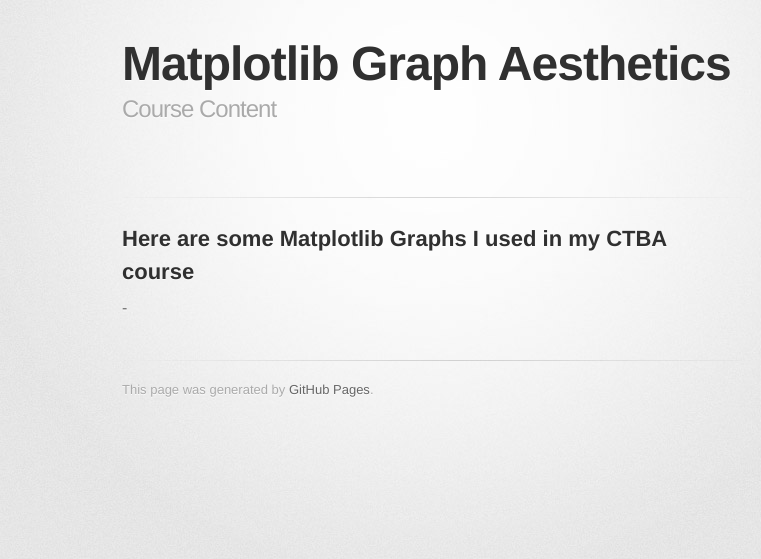
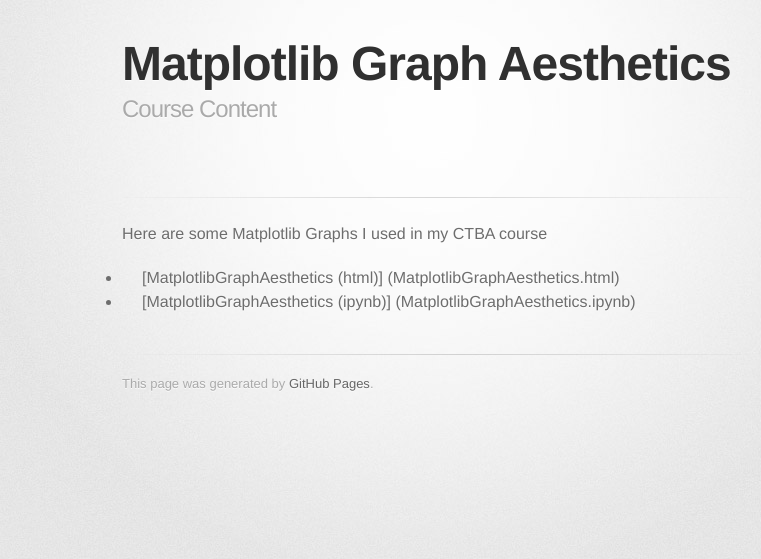
Before and after one commit to AsadBidiwala/AsadBidiwala.github.io, a Jekyll site: the page built from Matplotlib Graphs/index.md, in a window 1280 px wide. Shown: the top 559 px of the page, without its empty margins (208-969 px from the left). Built offline with Jekyll 4.4.1, drawn with Linux system fonts in a browser that asks for light colours; some web fonts are replaced; our own code applies the rules of GitHub Pages for plain Markdown files.

Commit message:
Update index.md

```diff
--- a/Matplotlib Graphs/index.md
+++ b/Matplotlib Graphs/index.md
@@ -4,5 +4,5 @@
 ---
 
 Here are some Matplotlib Graphs I used in my CTBA course
--
--
+- [MatplotlibGraphAesthetics (html)] (MatplotlibGraphAesthetics.html)
+- [MatplotlibGraphAesthetics (ipynb)] (MatplotlibGraphAesthetics.ipynb)
```
